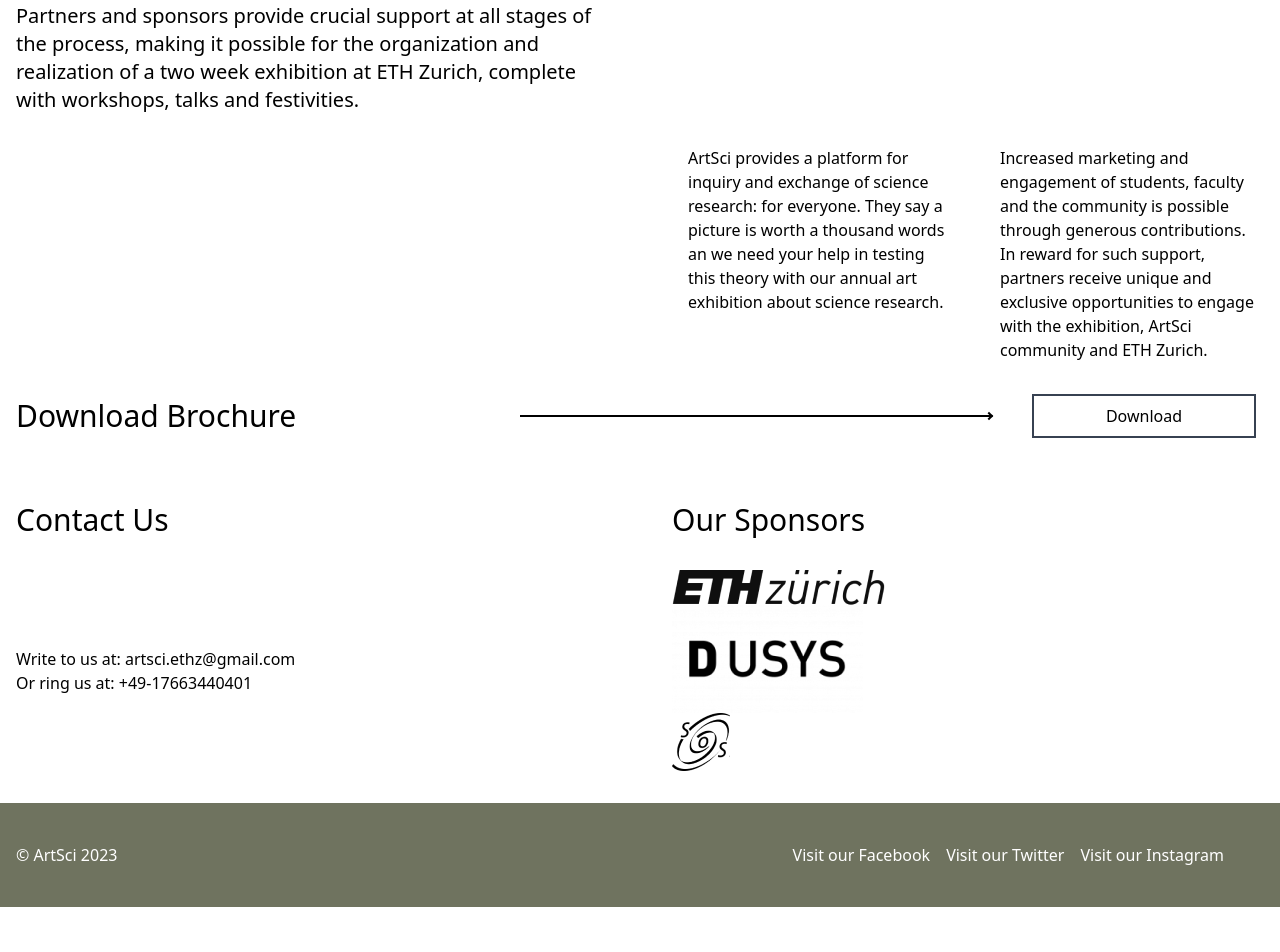
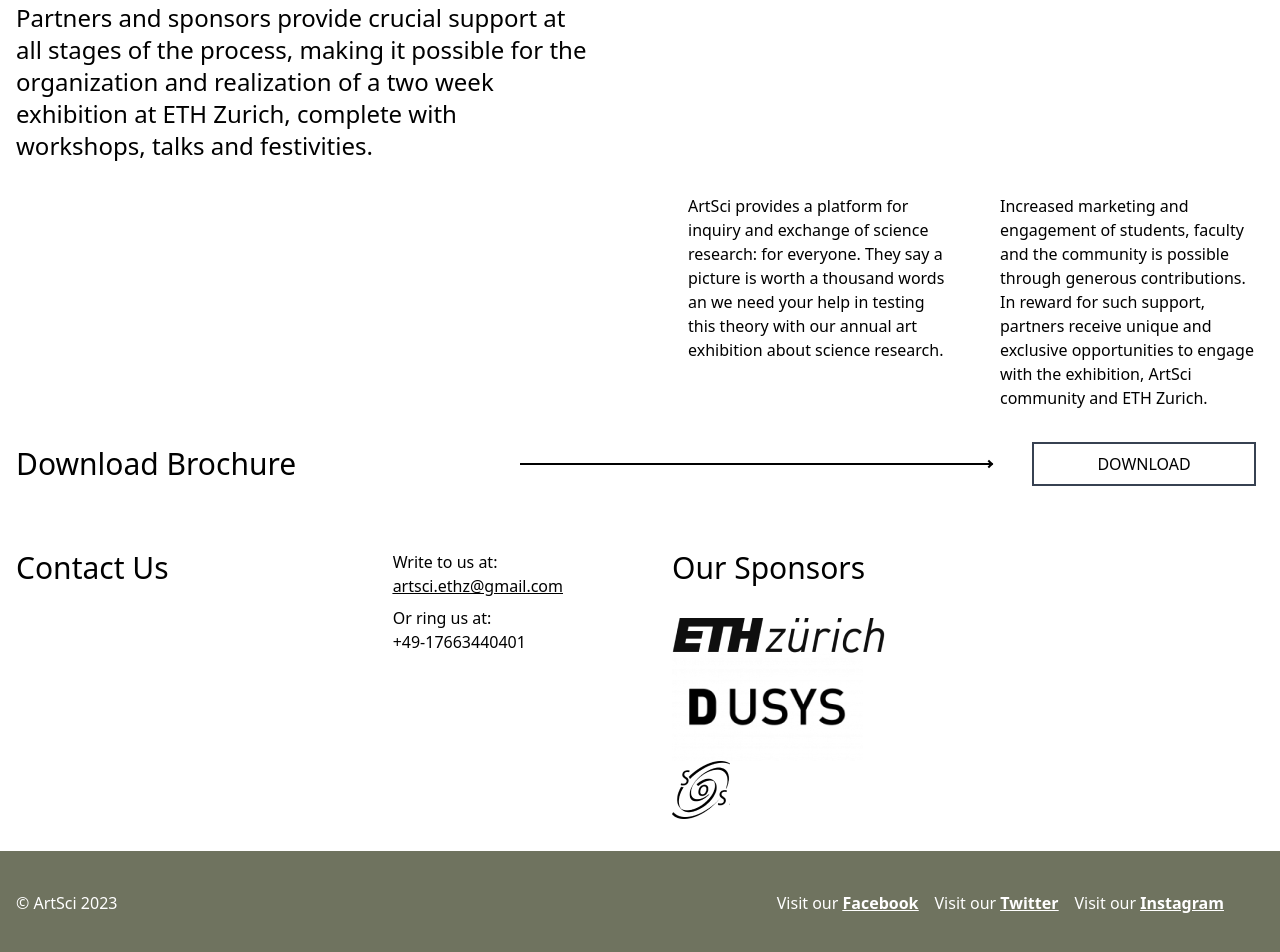
Before and after one commit to ArtSci-ethz/website-2023, a SvelteKit app: page /join-and-give in a window 1280 px wide. Shown: the part 430-1382 px from the top of the page. Before the commit the page ends 1337 px from the top, so only its background shows below. Built offline with nearby package versions, Linux system fonts and the light colour scheme; some icons are missing.

Commit message:
feat: refine styling and change one header text

```diff
--- a/src/lib/components/Button.svelte
+++ b/src/lib/components/Button.svelte
@@ -2,6 +2,6 @@
 
 <style lang="postcss">
   button {
-    @apply border-2 border-gray-700 p-2 mx-2 hover:bg-gray-200;
+    @apply border-2 border-gray-700 p-2 mx-2 hover:bg-gray-200 uppercase font-medium;
   }
 </style>
--- a/src/lib/components/Footer.svelte
+++ b/src/lib/components/Footer.svelte
@@ -8,13 +8,19 @@
     <div>© ArtSci 2023</div>
     <div class="flex-1" />
     <div class="">
-      Visit our <ExternalLink href="https://www.facebook.com/ArtSci.ETHZ/">Facebook</ExternalLink>
+      Visit our <span class="social-media-btn"
+        ><ExternalLink href="https://www.facebook.com/ArtSci.ETHZ/">Facebook</ExternalLink></span
+      >
     </div>
     <div class="">
-      Visit our <ExternalLink href="https://twitter.com/artsci_ethz">Twitter</ExternalLink>
+      Visit our <span class="social-media-btn"
+        ><ExternalLink href="https://twitter.com/artsci_ethz">Twitter</ExternalLink></span
+      >
     </div>
     <div class="">
-      Visit our <ExternalLink href="https://www.instagram.com/artsci.ethz/">Instagram</ExternalLink>
+      Visit our <span class="social-media-btn"
+        ><ExternalLink href="https://www.instagram.com/artsci.ethz/">Instagram</ExternalLink></span
+      >
     </div>
     <div class="w-6">
       <ExternalLink href="https://github.com/ArtSci-ethz"><FaGithub /></ExternalLink>
@@ -23,7 +29,7 @@
 </footer>
 
 <style lang="postcss">
-  a {
+  .social-media-btn {
     @apply font-bold underline;
   }
 </style>
--- a/src/lib/components/Header.svelte
+++ b/src/lib/components/Header.svelte
@@ -44,7 +44,7 @@
 
     <!-- Text -->
     {#if text}
-      <div class="mt-12 float-right mr-4 text-xl">
+      <div class="mt-12 float-right mr-4 text-2xl md:w-2/3 lg:w-1/2 md:text-3xl">
         {text}
       </div>
     {/if}
--- a/src/routes/(main)/about/+page.svelte
+++ b/src/routes/(main)/about/+page.svelte
@@ -87,7 +87,7 @@
   </div>
 
   <!-- Section 2 -->
-  <div class="text-xl mt-8 lg:w-1/2 lg:pr-12">
+  <div class="text-2xl mt-8 lg:w-1/2 lg:pr-12">
     ArtSci (“artsy”) started in 2018 as an idea that science should be accessible to all. At a time
     when our knowledge of the universe ranges from Higgs bosons to collisions of black holes, it is
     important to find creative ways to communicate the magic of new discoveries.
--- a/src/routes/(main)/artscights/+page.svelte
+++ b/src/routes/(main)/artscights/+page.svelte
@@ -10,7 +10,7 @@
   const headerContext: HeaderContext = getContext(key);
   headerContext.setHeaderImage(backgroundImage);
   headerContext.setHeaderText(
-    'ArtSci 2023 is expected to exhibit on the 5th of October - 25th of October, 2023. '
+    'ArtSci is kicking off its’ movement of sharing art and making it easily accessible to the community of Art-Science lovers.'
   );
 </script>
 
--- a/src/routes/(main)/join-and-give/+page.svelte
+++ b/src/routes/(main)/join-and-give/+page.svelte
@@ -22,7 +22,7 @@
 </svelte:head>
 
 <!-- Section 1 -->
-<div class="text-xl mt-8 lg:w-1/2 lg:pr-12">
+<div class="text-2xl mt-8 lg:w-1/2 lg:pr-12">
   Partners and sponsors provide crucial support at all stages of the process, making it possible for
   the organization and realization of a two week exhibition at ETH Zurich, complete with workshops,
   talks and festivities.
@@ -58,8 +58,16 @@
   <div class="flex gap-8 flex-wrap flex-1">
     <h2>Contact Us</h2>
     <div>
-      <div>Write to us at: artsci.ethz@gmail.com</div>
-      <div>Or ring us at: +49-17663440401</div>
+      <div>
+        Write to us at:
+        <div class="underline">
+          <a href="mailto:artsci.ethz@gmail.com">artsci.ethz@gmail.com</a>
+        </div>
+      </div>
+      <div class="mt-2">
+        Or ring us at:
+        <div><a href="tel:+49-17663440401">+49-17663440401</a></div>
+      </div>
     </div>
   </div>
 
--- a/src/routes/(main)/past/+page.svelte
+++ b/src/routes/(main)/past/+page.svelte
@@ -49,7 +49,7 @@
     <!--      <div class="block__submissions__arrow">-->
     <!--        <ArrowRight />-->
     <!--      </div>-->
-    <!--      <Button>PAST SUBMISSIONS</Button>-->
+    <!--      <Button>Past Submissions</Button>-->
     <!--    </div>-->
   </div>
 </div>
@@ -88,7 +88,7 @@
     <!--      <div class="block__submissions__arrow">-->
     <!--        <ArrowRight />-->
     <!--      </div>-->
-    <!--      <Button>PAST SUBMISSIONS</Button>-->
+    <!--      <Button>Past Submissions</Button>-->
     <!--    </div>-->
   </div>
 </div>
--- a/src/routes/(main)/visit/+page.svelte
+++ b/src/routes/(main)/visit/+page.svelte
@@ -14,7 +14,7 @@
     'ArtSci 2023 is expected to exhibit on the 5th of October - 25th of October, 2023. '
   );
 
-  let address = 'ETH CHN Universitätstrasse 16, 8006 Zürich';
+  let address = 'ETH CHN, Universitätstrasse 16, 8006 Zürich';
   let addressCoordinates = [47.379223, 8.548385];
 
   const mapOptions = {
@@ -34,14 +34,14 @@
   <title>Visit | ArtSci</title>
 </svelte:head>
 
-<div class="flex flex-col lg:flex-row">
-  <div class="lg:pr-20 xl:w-1/2">
+<div class="flex flex-col">
+  <div>
     <h1 class="text-3xl">Exhibition location</h1>
 
-    <span class="mt-2">{address}</span>
+    <div class="mt-2 text-lg">{address}</div>
   </div>
 
-  <div class="h-[60vh] mt-4 lg:mt-0 lg:flex-1">
+  <div class="h-[60vh] mt-4">
     {#if browser}
       <LeafletMap options={mapOptions}>
         <TileLayer url={tileUrl} options={tileLayerOptions} />
```
